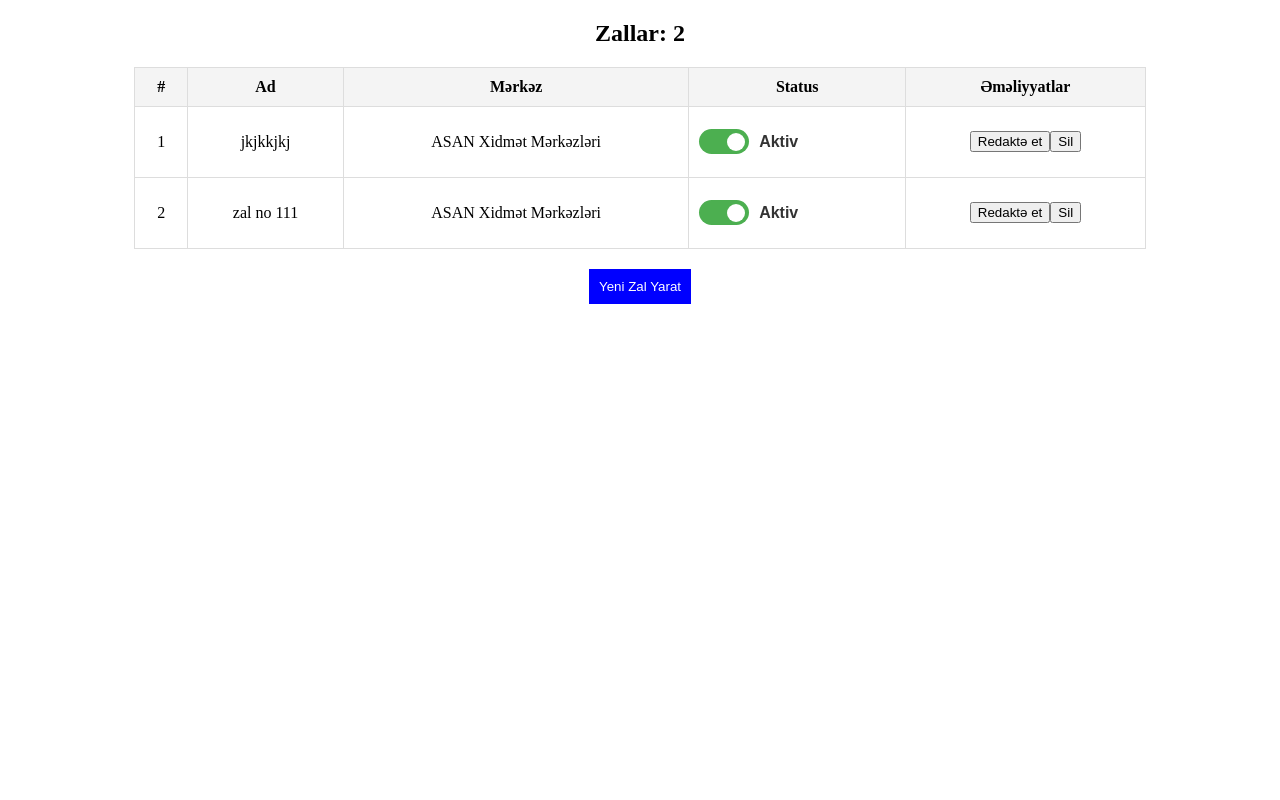
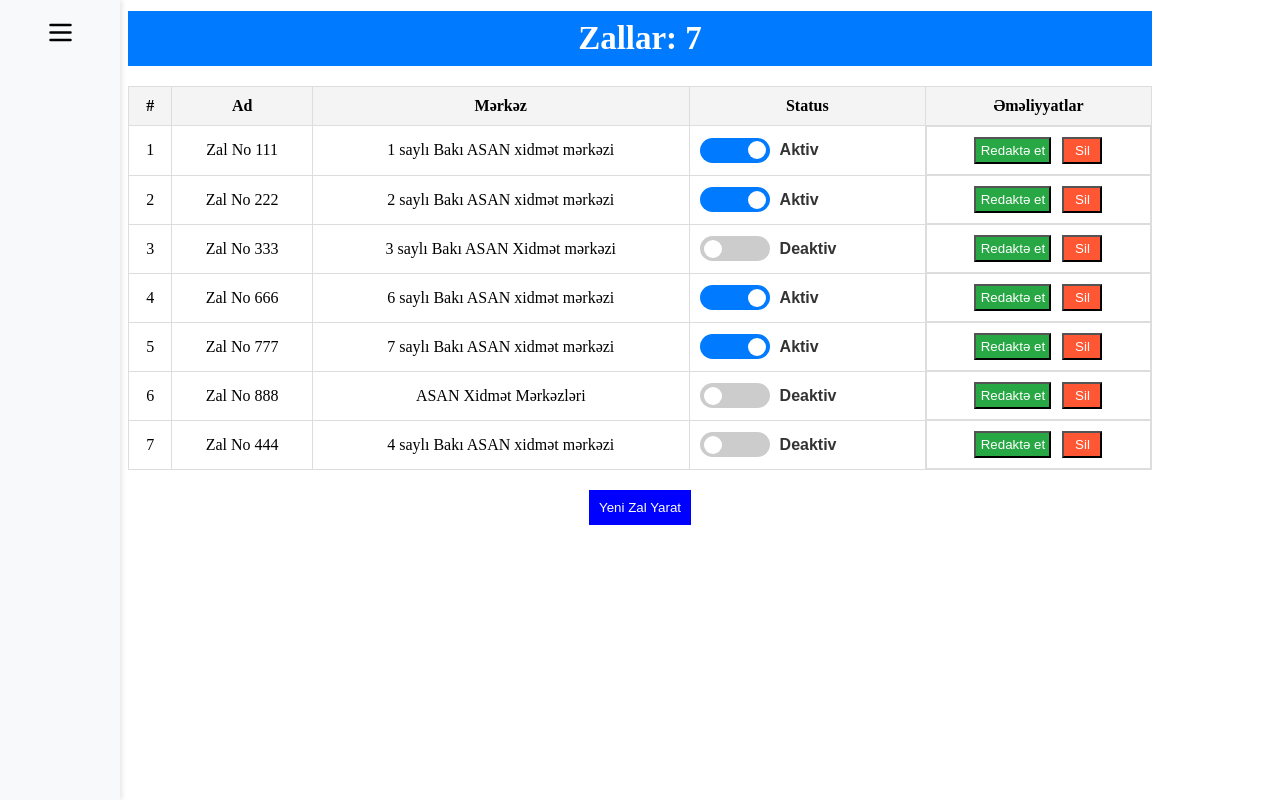
Before and after one commit to Khayalala/asan_project, a React (Vite) app: page / in a window 1280 px wide. Built offline with nearby package versions, Linux system fonts and the light colour scheme; data requests are answered from the project's data file.

Commit message:
Active and Waiting Halls Pages

```diff
--- a/db.json
+++ b/db.json
@@ -1,16 +1,46 @@
 {
   "content": [
     {
-      "id": "7e2a",
-      "name": "jkjkkjkj",
-      "branchId": "2",
+      "id": "4ad3",
+      "name": "Zal No 111",
+      "branchId": "3",
       "status": true
     },
     {
-      "id": "5b3c",
-      "name": "zal no 111",
+      "id": "5803",
+      "name": "Zal No 222",
+      "branchId": "4",
+      "status": true
+    },
+    {
+      "id": "7be3",
+      "name": "Zal No 333",
+      "branchId": "5",
+      "status": false
+    },
+    {
+      "id": "d535",
+      "name": "Zal No 666",
+      "branchId": "8",
+      "status": true
+    },
+    {
+      "id": "86f2",
+      "name": "Zal No 777",
+      "branchId": "9",
+      "status": true
+    },
+    {
+      "id": "4cdc",
+      "name": "Zal No 888",
       "branchId": "2",
-      "status": true
+      "status": false
+    },
+    {
+      "id": "14f0",
+      "name": "Zal No 444",
+      "branchId": "6",
+      "status": false
     }
   ],
   "list": [
--- a/src/App.jsx
+++ b/src/App.jsx
@@ -1,11 +1,17 @@
 import { BrowserRouter as Router, Route, Routes } from "react-router-dom";
 import HallsPage from "./components/HallsPage";
-
+import { Header } from "./components/Header";
+import { ActiveHalls } from "./components/ActiveHalls";
+import { WaitingHalls } from "./components/WaitingHalls";
 const App = () => {
   return (
     <Router>
+      <Header/>
       <Routes>
         <Route path="/" element={<HallsPage />} />
+        <Route path="/active" element={<ActiveHalls/>} />
+        <Route path="/waiting" element={<WaitingHalls/>}  />
+        <Route path="/rejected" element={<h1 style={{color: "black", textAlign: "center"}}>İmtinalar Page</h1>} />
       </Routes>
     </Router>
   );
--- a/src/assets/styles/hallsPage.css
+++ b/src/assets/styles/hallsPage.css
@@ -3,7 +3,17 @@
   margin: auto;
   text-align: center;
 }
+h2.zalHeading{
+  background-color: #007BFF;
+  color: #ffffff;
+  font-size: 33px;
+  height: 55px;
+  display: flex;
+  justify-content: center;
+  align-items: center;
+  margin-top: 11px;
 
+}
 table {
   width: 100%;
   border-collapse: collapse;
@@ -20,7 +30,36 @@
 th {
   background: #f4f4f4;
 }
-
+.operations{
+  display: flex;
+  justify-content: center;
+  gap: 11px;
+}
+.edit{
+  background-color: #28A745;
+  color: #ffffff;
+  width: 77px;
+  cursor: pointer;
+}
+.edit:hover{
+  background-color: #218d3a;
+}
+.edit:active{
+  background-color: #1b712f;
+}
+.delete{
+  background-color: #FF5733;
+  color: #ffffff;
+  height: 27px;
+  width: 40px;
+  cursor: pointer;
+}
+.delete:hover{
+  background-color: #e9502e;
+}
+.delete:active{
+  background-color: #c54326;
+}
 .status {
   color: green;
   font-weight: bold;
--- /dev/null
+++ b/src/assets/styles/header.css
@@ -0,0 +1,64 @@
+.headerContainer {
+  display: flex;
+  flex-direction: column;
+  position: fixed;
+  left: 0;
+  top: 0;
+  height: 100vh;
+  width: 120px;
+  background-color: #f8f9fa;
+  padding: 10px;
+  box-shadow: 2px 0 5px rgba(0, 0, 0, 0.1);
+}
+
+.upperHeader {
+  display: flex;
+  justify-content: center;
+  align-items: center;
+  padding: 10px;
+  cursor: pointer;
+}
+
+.menuIcon img {
+  height: 25px;
+  width: 25px;
+  transition: transform 0.3s ease-in-out;
+}
+
+.menuIcon:hover img {
+  transform: scale(1.1);
+}
+
+.navBar {
+  width: 100%;
+  background-color: #ffffff;
+  border-radius: 5px;
+  box-shadow: 0px 4px 6px rgba(0, 0, 0, 0.1);
+  max-height: 0;
+  overflow: hidden; /* Hidden by default */
+  transition: max-height 0.4s ease-in-out;
+}
+
+.navBar.open {
+  max-height: 200px;
+  overflow: visible; /* Ensure links are clickable */
+}
+
+.navList {
+  list-style: none;
+  padding: 10px;
+  margin: 0;
+}
+
+.navList li {
+  padding: 10px;
+  font-size: 14px;
+  color: #333;
+  cursor: pointer;
+  transition: background 0.3s ease;
+}
+
+.navList li:hover {
+  background-color: #f1f1f1;
+  border-radius: 3px;
+}
--- a/src/assets/styles/toggleButton.css
+++ b/src/assets/styles/toggleButton.css
@@ -10,7 +10,7 @@
 /* The toggle switch wrapper */
 .toggle-switch {
   position: relative;
-  width: 50px;
+  width: 70px;
   height: 25px;
 }
 
@@ -49,12 +49,12 @@
 
 /* When checked, change background */
 .toggle-switch input:checked + .slider {
-  background-color: #4caf50;
+  background-color: #007BFF;
 }
 
 /* Move the circle when checked */
 .toggle-switch input:checked + .slider::before {
-  transform: translateX(24px);
+  transform: translateX(44px);
 }
 
 /* Toggle Label */
--- /dev/null
+++ b/src/components/ActiveHalls.jsx
@@ -0,0 +1,48 @@
+import { useEffect, useState } from "react";
+import "../assets/styles/hallsPage.css";
+import { fetchContent, fetchList } from "../../api";
+import ToggleButton from "./ToggleButton";
+export const ActiveHalls = () => {
+  const [halls, setHalls] = useState([]);
+  const [options, setOptions] = useState([]);
+  const [submitState, setSubmitState] = useState(true);
+
+  useEffect(() => {
+    fetchContent().then((data) => setHalls(data));
+    fetchList().then((data) => setOptions(data));
+  }, [submitState]);
+
+  const filteredHalls = halls.filter(hall=>hall.status===true);
+  return (
+    <div className="halls-container">
+      <h2>Aktiv tədbirlər: {filteredHalls.length}</h2>
+      <table>
+        <thead>
+          <tr>
+            <th>#</th>
+            <th>Ad</th>
+            <th>Mərkəz</th>
+            <th>Status</th>
+          </tr>
+        </thead>
+        <tbody>
+          {filteredHalls.map((hall, index) => {
+            const branch = options.find(
+              (option) => option.id === hall.branchId
+            );
+            return (
+              <tr key={hall.id}>
+                <td>{index + 1}</td>
+                <td>{hall.name}</td>
+                <td>{branch ? branch.name : "Naməlum"}</td>
+                <td>
+                  <ToggleButton hall={hall} setSubmitState={setSubmitState} />
+                </td>
+              </tr>
+            );
+          })}
+        </tbody>
+      </table>
+    </div>
+  );
+};
--- a/src/components/HallsPage.jsx
+++ b/src/components/HallsPage.jsx
@@ -36,7 +36,7 @@
 
   return (
     <div className="halls-container">
-      <h2>Zallar: {halls.length}</h2>
+      <h2 className="zalHeading">Zallar: {halls.length}</h2>
       <table>
         <thead>
           <tr>
@@ -60,7 +60,7 @@
                 <td>
                   <ToggleButton hall={hall} setSubmitState={setSubmitState} />
                 </td>
-                <td>
+                <td className="operations">
                   <button onClick={() => handleEdit(hall)} className="edit">
                     Redaktə et
                   </button>
--- /dev/null
+++ b/src/components/Header.jsx
@@ -0,0 +1,26 @@
+import { useState } from "react";
+import "../assets/styles/global.css";
+import "../assets/styles/header.css";
+import menuIcon from "../assets/svgs/menu.svg";
+import { Link } from "react-router-dom";
+export const Header = () => {
+  const [isOpen, setIsOpen] = useState(false);
+
+  return (
+    <header className="headerContainer">
+      <div className="upperHeader" onClick={() => setIsOpen(!isOpen)}>
+        <div className="menuIcon">
+          <img src={menuIcon} alt="menu" />
+        </div>
+      </div>
+      <nav className={`navBar ${isOpen ? "open" : ""}`}>
+        <ul className="navList">
+          <Link to="/"><li>Zallar</li></Link>
+          <Link to="/active"><li>Aktiv tədbirlər</li></Link>
+          <Link to="/waiting"><li>Gözləyən tədbirlər</li></Link>
+          <Link to="/rejected"><li>İmtinalar</li></Link>
+        </ul>
+      </nav>
+    </header>
+  );
+};
--- /dev/null
+++ b/src/components/WaitingHalls.jsx
@@ -0,0 +1,48 @@
+import { useEffect, useState } from "react";
+import "../assets/styles/hallsPage.css";
+import { fetchContent, fetchList } from "../../api";
+import ToggleButton from "./ToggleButton";
+export const WaitingHalls = () => {
+  const [halls, setHalls] = useState([]);
+  const [options, setOptions] = useState([]);
+  const [submitState, setSubmitState] = useState(true);
+
+  useEffect(() => {
+    fetchContent().then((data) => setHalls(data));
+    fetchList().then((data) => setOptions(data));
+  }, [submitState]);
+
+  const filteredHalls = halls.filter(hall=>hall.status===false);
+  return (
+    <div className="halls-container">
+      <h2>Gözləyən tədbirlər: {filteredHalls.length}</h2>
+      <table>
+        <thead>
+          <tr>
+            <th>#</th>
+            <th>Ad</th>
+            <th>Mərkəz</th>
+            <th>Status</th>
+          </tr>
+        </thead>
+        <tbody>
+          {filteredHalls.map((hall, index) => {
+            const branch = options.find(
+              (option) => option.id === hall.branchId
+            );
+            return (
+              <tr key={hall.id}>
+                <td>{index + 1}</td>
+                <td>{hall.name}</td>
+                <td>{branch ? branch.name : "Naməlum"}</td>
+                <td>
+                  <ToggleButton hall={hall} setSubmitState={setSubmitState} />
+                </td>
+              </tr>
+            );
+          })}
+        </tbody>
+      </table>
+    </div>
+  );
+};
```
Also changed, not shown: src/assets/svgs/menu.svg (added).
